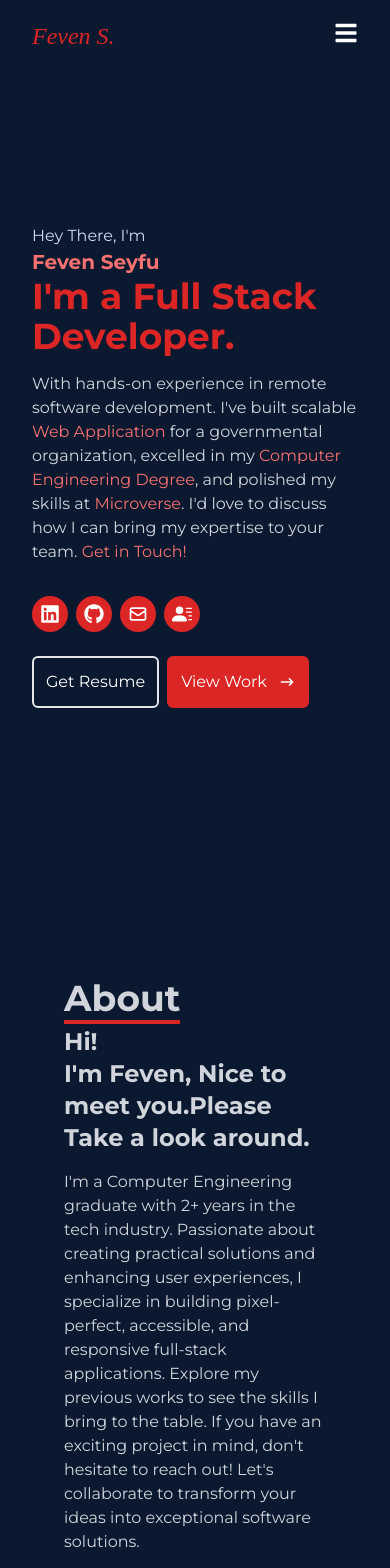
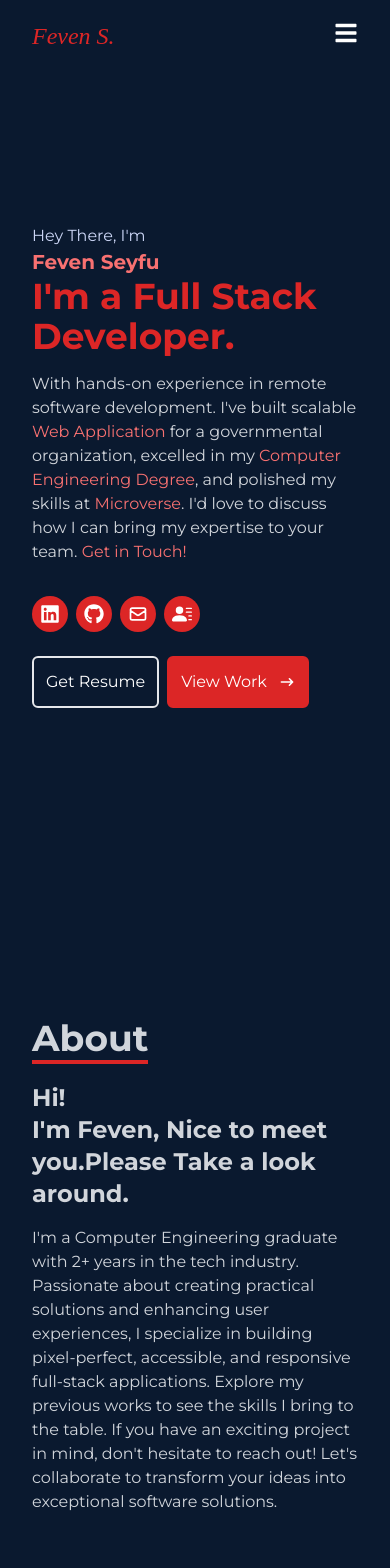
Before and after one commit to FevenSeyfu/myportfolio-react, a React (Vite) app: page / in a window 390 px wide. Shown: the top 1568 px of the page. Built offline with nearby package versions, Linux system fonts and the light colour scheme; a web font is replaced by a local one.

Commit message:
horizontally align skills section to match the header

```diff
--- a/src/Components/About.jsx
+++ b/src/Components/About.jsx
@@ -11,17 +11,17 @@ const About = () => {
 
   return (
     <div name="about" className="w-full h-screen bg-primary-dark-blue text-gray-300 " onMouseEnter={handleMouseEnter}>
-      <div className="flex flex-col justify-center items-center w-full h-full">
-        <div className="max-w-[1000px] w-full px-4 grid grid-cols-2 gap-8">
-          <div className="sm:text-right pb-2 md:pb-8 pl-4">
+      <div className="flex flex-col  gap-4 justify-center items-center w-full h-full">
+        <div className="md:max-w-[1000px] w-full grid grid-cols-2 gap-8">
+          <div className="sm:text-right text-left pb-2 md:pb-8">
             <p className="text-4xl font-bold inline border-b-4 border-primary-dark-red">
               About
             </p>
           </div>
           <div></div>
         </div>
-        <div className="max-w-[1000px] w-full grid sm:grid-cols-2 gap-4 px-8">
-          <div className="sm:text-right text-2xl md:text-4xl font-bold">
+        <div className="md:max-w-[1000px] w-full grid sm:grid-cols-2 gap-4">
+          <div className="sm:text-right text-left  text-2xl md:text-4xl font-bold">
             <p>
               Hi! <br />
               I'm Feven, Nice to meet you.Please Take a look around.
--- a/src/Components/Skills.jsx
+++ b/src/Components/Skills.jsx
@@ -18,7 +18,7 @@ const Skills = () => {
   };
   return (
     <section name="skills" className="w-full h-screen bg-primary-dark-blue text-gray-300" onMouseEnter={handleMouseEnter}>
-      <div className="mx-auto px-4 flex flex-col justify-center w-full h-full">
+      <div className="lg:px-[5%] flex flex-col justify-center h-full">
         <div>
           <p className="text-4xl font-bold inline border-b-4
         border-primary-dark-red ">
```
